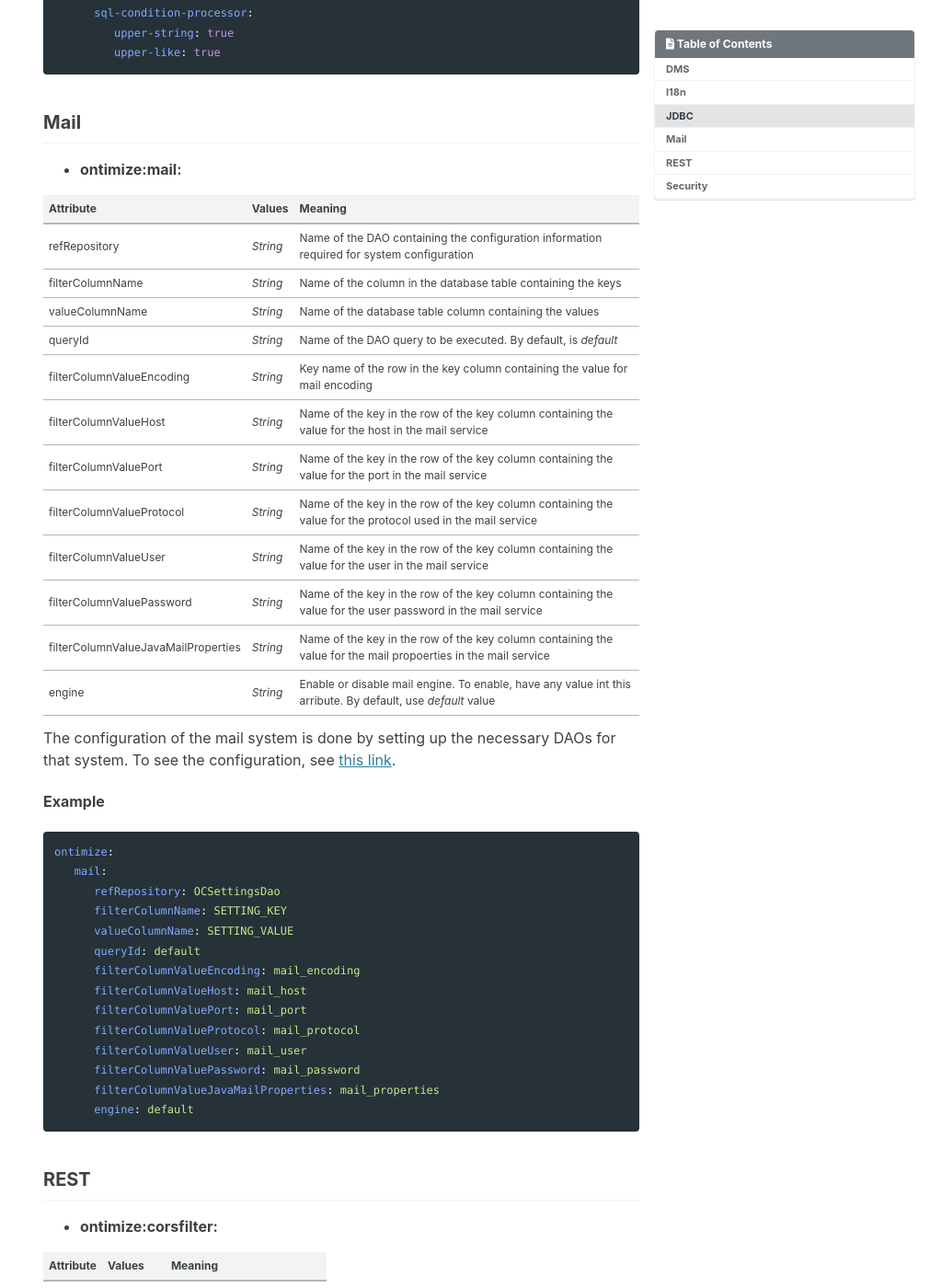
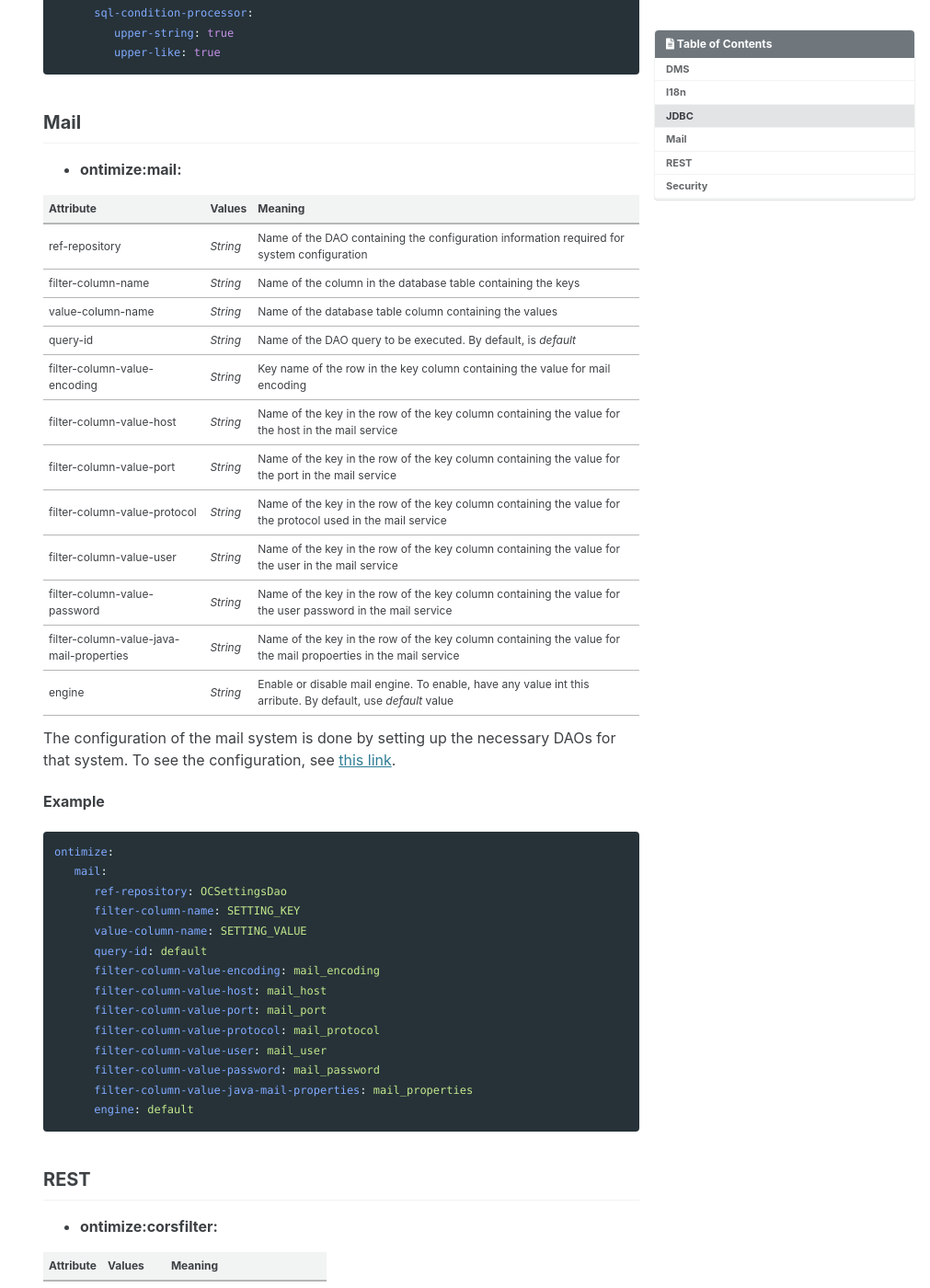
Before and after one commit to ontimize/ontimize-boot, a Jekyll site: the page built from _pages/basics_autoconfigurators.md, in a window 1280 px wide and 1400 px high, scrolled down 2070 px. Shown: the whole window at 92% size, without its empty margins (269-1280 px from the left). Built offline with Jekyll 4.4.1, drawn with Linux system fonts in a browser that asks for light colours; cached includes are drawn as plain includes.

Commit message:
Modified mail to kebab-case

````diff
--- a/_pages/basics_autoconfigurators.md
+++ b/_pages/basics_autoconfigurators.md
@@ -91,17 +91,17 @@ ontimize:
 
 | Attribute | Values | Meaning |
 |--|--|--|
-| refRepository | *String* | Name of the DAO containing the configuration information required for system configuration |
-| filterColumnName | *String* | Name of the column in the database table containing the keys |
-| valueColumnName | *String* | Name of the database table column containing the values |
-| queryId | *String* | Name of the DAO query to be executed. By default, is *default* |
-| filterColumnValueEncoding | *String* | Key name of the row in the key column containing the value for mail encoding |
-| filterColumnValueHost | *String* | Name of the key in the row of the key column containing the value for the host in the mail service |
-| filterColumnValuePort | *String* | Name of the key in the row of the key column containing the value for the port in the mail service |
-| filterColumnValueProtocol | *String* | Name of the key in the row of the key column containing the value for the protocol used in the mail service |
-| filterColumnValueUser | *String* | Name of the key in the row of the key column containing the value for the user in the mail service |
-| filterColumnValuePassword | *String* | Name of the key in the row of the key column containing the value for the user password in the mail service |
-| filterColumnValueJavaMailProperties | *String* | Name of the key in the row of the key column containing the value for the mail propoerties in the mail service |
+| ref-repository | *String* | Name of the DAO containing the configuration information required for system configuration |
+| filter-column-name | *String* | Name of the column in the database table containing the keys |
+| value-column-name | *String* | Name of the database table column containing the values |
+| query-id | *String* | Name of the DAO query to be executed. By default, is *default* |
+| filter-column-value-encoding | *String* | Key name of the row in the key column containing the value for mail encoding |
+| filter-column-value-host | *String* | Name of the key in the row of the key column containing the value for the host in the mail service |
+| filter-column-value-port | *String* | Name of the key in the row of the key column containing the value for the port in the mail service |
+| filter-column-value-protocol | *String* | Name of the key in the row of the key column containing the value for the protocol used in the mail service |
+| filter-column-value-user | *String* | Name of the key in the row of the key column containing the value for the user in the mail service |
+| filter-column-value-password | *String* | Name of the key in the row of the key column containing the value for the user password in the mail service |
+| filter-column-value-java-mail-properties | *String* | Name of the key in the row of the key column containing the value for the mail propoerties in the mail service |
 | engine | *String* | Enable or disable mail engine. To enable, have any value int this arribute. By default, use *default* value|
 
 The configuration of the mail system is done by setting up the necessary DAOs for that system. To see the configuration, see [this link](/ontimize-boot/v3/basics/mail/).
@@ -110,17 +110,17 @@ The configuration of the mail system is done by setting up the necessary DAOs fo
 ```yaml
 ontimize:
    mail:
-      refRepository: OCSettingsDao
-      filterColumnName: SETTING_KEY
-      valueColumnName: SETTING_VALUE
-      queryId: default
-      filterColumnValueEncoding: mail_encoding
-      filterColumnValueHost: mail_host
-      filterColumnValuePort: mail_port
-      filterColumnValueProtocol: mail_protocol
-      filterColumnValueUser: mail_user
-      filterColumnValuePassword: mail_password
-      filterColumnValueJavaMailProperties: mail_properties
+      ref-repository: OCSettingsDao
+      filter-column-name: SETTING_KEY
+      value-column-name: SETTING_VALUE
+      query-id: default
+      filter-column-value-encoding: mail_encoding
+      filter-column-value-host: mail_host
+      filter-column-value-port: mail_port
+      filter-column-value-protocol: mail_protocol
+      filter-column-value-user: mail_user
+      filter-column-value-password: mail_password
+      filter-column-value-java-mail-properties: mail_properties
       engine: default
 ```
 
````
